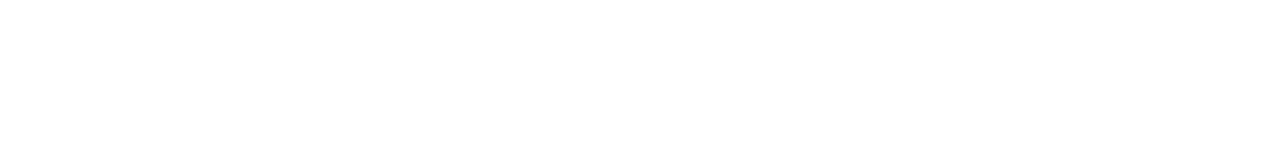
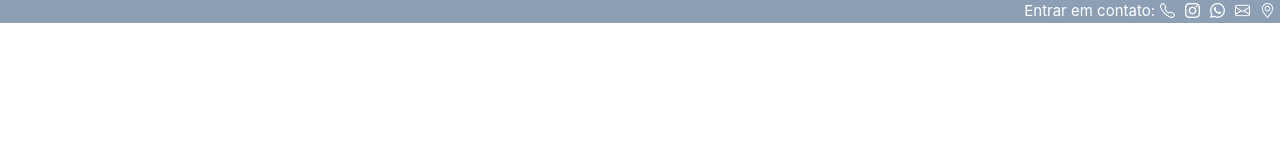
Before and after one commit to SmartPig0/DiversificaVidros-Site, a plain HTML site: page index.html in a window 1280 px wide. Drawn offline with nearby package versions, Linux system fonts and the light colour scheme.

Commit message:
Starting

```diff
--- a/index.html
+++ b/index.html
@@ -6,10 +6,22 @@
     <meta name="viewport" content="width=device-width, initial-scale=1.0">
     <link rel="stylesheet" href="style.css" class="css">
     <link rel="stylesheet" href="https://stackpath.bootstrapcdn.com/bootstrap/4.1.3/css/bootstrap.min.css" integrity="sha384-MCw98/SFnGE8fJT3GXwEOngsV7Zt27NXFoaoApmYm81iuXoPkFOJwJ8ERdknLPMO" crossorigin="anonymous">
+    <link rel="stylesheet" href="https://cdn.jsdelivr.net/npm/bootstrap-icons@1.8.2/font/bootstrap-icons.css">
     <title>Diversifica Vidros</title>
 </head>
 <body>
+<div class="contact-header">
+    Entrar em contato:
+    <a href="http://instagram.com"><i class="bi bi-telephone icon-header"></i></a>
+    <a href="http://instagram.com"><i class="bi bi-instagram icon-header"></i></a>
+    <a href="http://instagram.com"><i class="bi bi-whatsapp icon-header"></i></a>
+    <a href="http://instagram.com"><i class="bi bi-envelope icon-header"></i></a>
+    <a href="http://instagram.com"><i class="bi bi-geo-alt icon-header"></i></a>
+</div>
+<header>
 
+
+</header>
 
 
 <script src="https://code.jquery.com/jquery-3.3.1.slim.min.js" integrity="sha384-q8i/X+965DzO0rT7abK41JStQIAqVgRVzpbzo5smXKp4YfRvH+8abtTE1Pi6jizo" crossorigin="anonymous"></script>
--- a/style.css
+++ b/style.css
@@ -2,6 +2,8 @@
     font-family: fontDiversifica;
     src: url('fontDiversifica.ttf') format('truetype'), url('fontDiversifica.ttf') format('opentype');;
 }
+@import url('https://fonts.googleapis.com/css2?family=Lora:wght@700&family=Oswald:wght@600&display=swap');
+
 
 *{
     margin: 0;
@@ -14,8 +16,23 @@
     --color-gray-bl: #E3EAF4;
     --color-black-bl: #1B1918;
     --color-gray-dk: #8D9FB5;
+    font-family: 'Lora', serif;
+    font-family: 'Oswald', sans-serif;
 }
 
 body{
+    background: var(--color-gray-bl);
+    color: var(--color-black-bl);
+    box-sizing: border-box;
+}
 
+.contact-header{
+    display: flex;
+    background: var(--color-gray-dk);
+    color: #fff;
+    justify-content: flex-end;
 }
+.icon-header{
+    color: #fff;
+    margin: 5px;
+}
```
